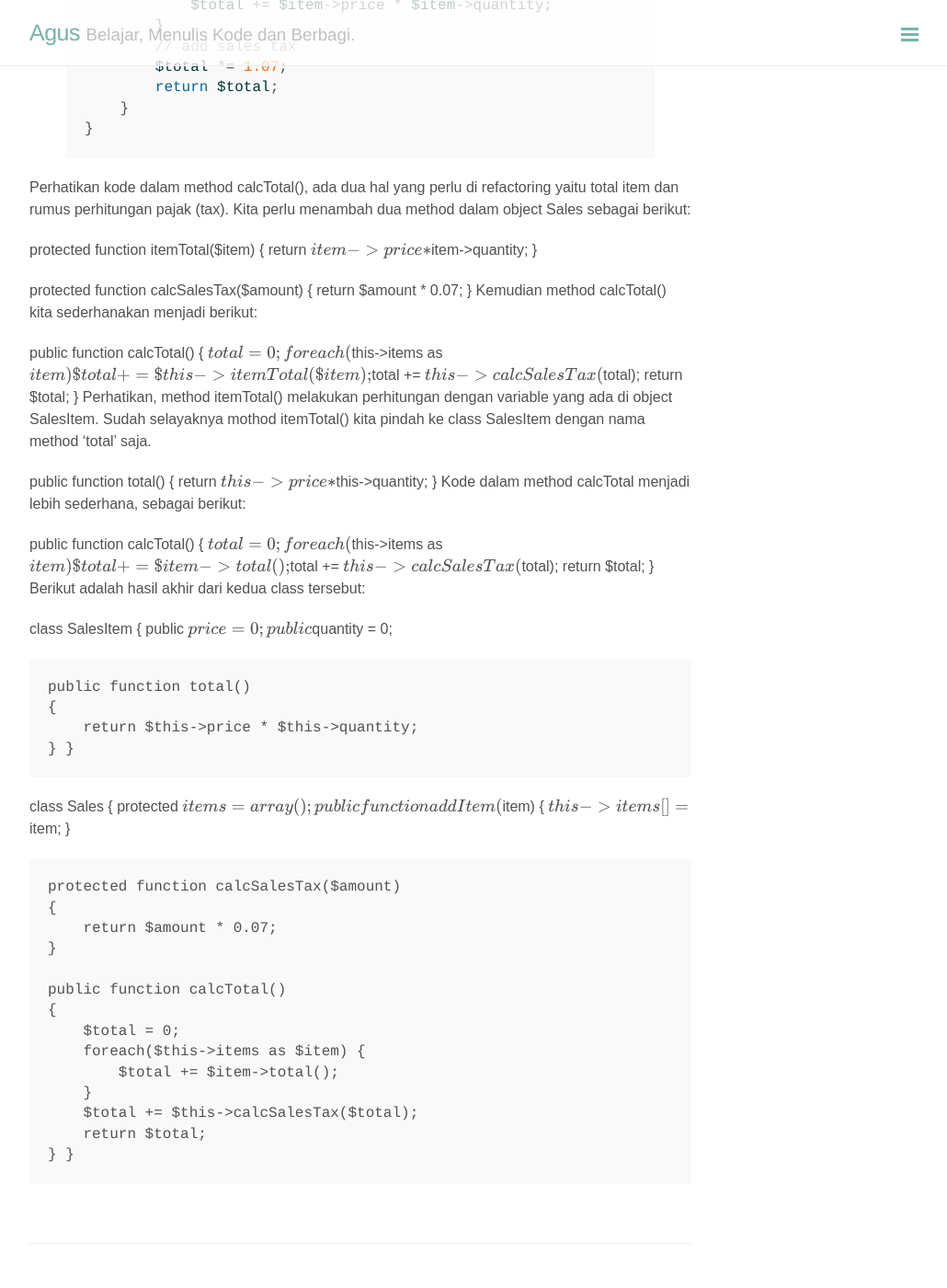
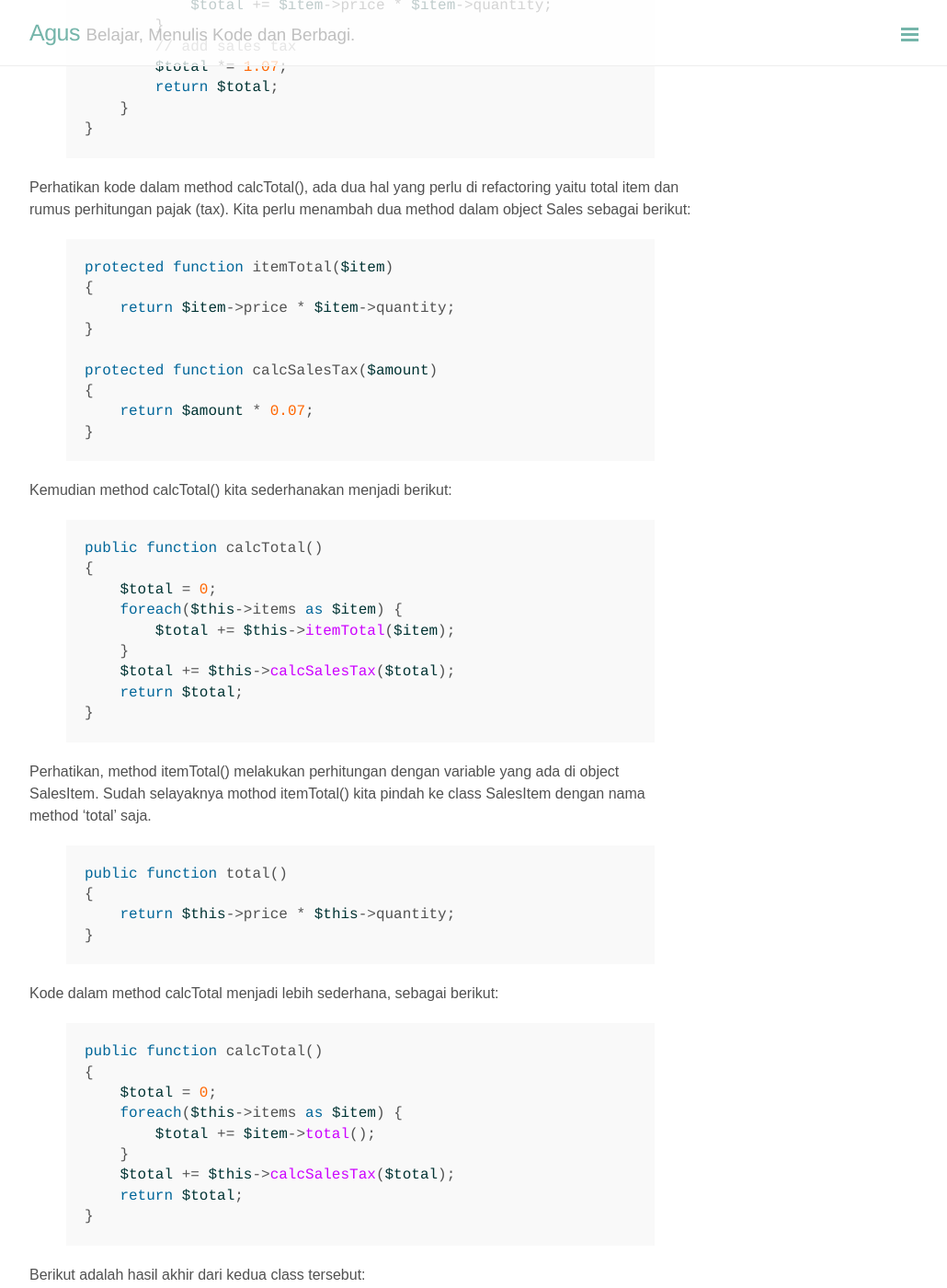
Before and after one commit to agussuhartono/id, a Jekyll site: the page built from _posts/2016-05-05-refactoring-sebuah-pengenalan.md, in a window 1280 px wide and 1400 px high, scrolled down 915 px. Shown: the whole window at 92% size, without its empty margins (248-1278 px from the left). Built offline with Jekyll 4.4.1, drawn with Linux system fonts in a browser that asks for light colours; formulas are drawn with MathJax 3; comment, search, counter and statistics services are not loaded; some of the changed text lies outside the part shown.

Commit message:
update post

```diff
--- a/_posts/2016-05-05-refactoring-sebuah-pengenalan.md
+++ b/_posts/2016-05-05-refactoring-sebuah-pengenalan.md
@@ -50,6 +50,7 @@ class Sales {
 
 Perhatikan kode dalam method calcTotal(), ada dua hal yang perlu di refactoring yaitu total item dan rumus  perhitungan pajak (tax). Kita perlu menambah dua method dalam object Sales sebagai berikut:
 
+{% highlight php %}
 protected function itemTotal($item)
 {
     return $item->price * $item->quantity;
@@ -59,8 +60,12 @@ protected function calcSalesTax($amount)
 {
     return $amount * 0.07;
 }
+
+{% endhighlight %}
+
 Kemudian method calcTotal() kita sederhanakan menjadi berikut:
 
+{% highlight php %}
 public function calcTotal()
 {
     $total = 0;
@@ -70,15 +75,22 @@ public function calcTotal()
     $total += $this->calcSalesTax($total);
     return $total;
 }
+
+{% endhighlight %}
+
 Perhatikan, method itemTotal() melakukan perhitungan dengan variable yang ada di object SalesItem.
 Sudah selayaknya mothod itemTotal() kita pindah ke class SalesItem dengan nama method ‘total’ saja.
 
+{% highlight php %}
 public function total()
 {
     return $this->price * $this->quantity;
 }
+{% endhighlight %}
+
 Kode dalam method calcTotal menjadi lebih sederhana, sebagai berikut:
 
+{% highlight php %}
 public function calcTotal()
 {
     $total = 0;
@@ -88,8 +100,11 @@ public function calcTotal()
     $total += $this->calcSalesTax($total);
     return $total;
 }
+{% endhighlight %}
+
 Berikut adalah hasil akhir dari kedua class tersebut:
 
+{% highlight php %}
 class SalesItem {
     public $price = 0;
     public $quantity = 0;
@@ -122,3 +137,4 @@ class Sales {
         return $total;
     }
 }
+{% endhighlight %}
```
